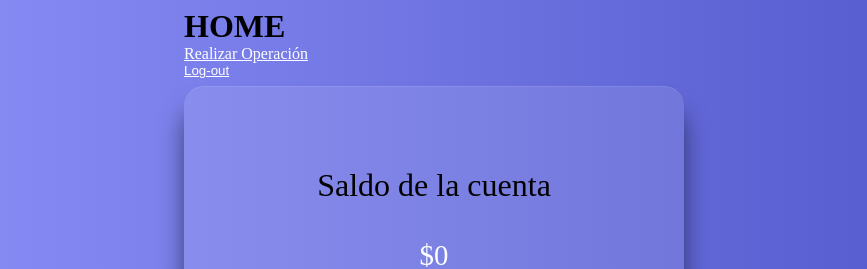
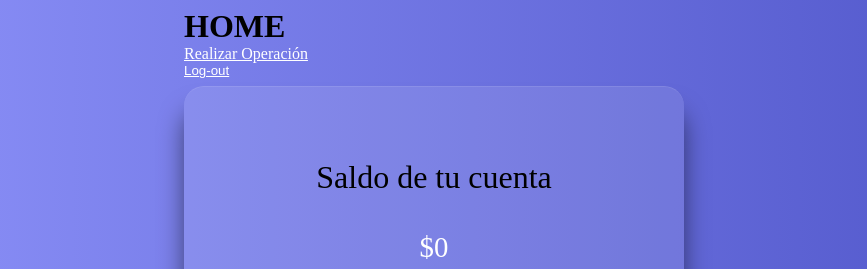
Before and after one commit to MatL98/MatBank, a React (Create React App) app in the folder client/: page /home in a window 1280 px wide. Shown: the top 269 px of the page, without its empty margins (206-1073 px from the left). Built offline with nearby package versions, Linux system fonts and the light colour scheme; no server answers; sample sign-in values are in the browser's storage.

Commit message:
add username to balance component

```diff
--- a/client/src/components/Form/formStyle.js
+++ b/client/src/components/Form/formStyle.js
@@ -104,7 +104,7 @@ export const PopUp = styled.div`
 	align-items: center;
 	margin-top: 2rem;
 	height: 2.5rem;
-	width: 50%;
+	width: 100%;
 	border-radius: 35px;
 	background: rgba(255, 255, 255, 0.2);
 	padding: 0.5rem 1.2rem;
@@ -120,6 +120,11 @@ export const PopUp = styled.div`
 		font-weight: 600;
 		letter-spacing: 1px;
 	}
+  @media screen and (min-width: 768px) {
+    {
+      width: 500px;
+    }
+  }
 `;
 export const PopUp2 = styled.div`
 	display: flex;
@@ -141,4 +146,9 @@ export const PopUp2 = styled.div`
 		font-weight: 600;
 		letter-spacing: 1px;
 	}
+  @media screen and (min-width: 768px) {
+    {
+      width: 500px;
+    }
+  }
 `;
--- a/client/src/components/Home/Balance/Balance.jsx
+++ b/client/src/components/Home/Balance/Balance.jsx
@@ -1,14 +1,16 @@
 import React from "react";
-import { CardStyle, ContentStyle, ContentStyleCash } from "./balanceStyles";
+import { CardStyle, ContentStyle, ContentStyleCash, ContentStyleH1 } from "./balanceStyles";
 
 
 const Balance = (prop) =>{
   console.log(prop);
   const cashBalance = prop.data
+  const userName = prop.user
 
   return(
       <CardStyle>
-        <ContentStyle>Saldo de la cuenta</ContentStyle>
+        <ContentStyleH1>{userName}</ContentStyleH1>
+        <ContentStyle>Saldo de tu cuenta</ContentStyle>
         <ContentStyleCash>${cashBalance}</ContentStyleCash>
       </CardStyle>
   )
--- a/client/src/components/Home/Balance/balanceStyles.js
+++ b/client/src/components/Home/Balance/balanceStyles.js
@@ -29,15 +29,23 @@ export const CardStyle = styled.div`
     }
 `;
 
+export const ContentStyleH1 = styled.p`
+  display: flex;
+  flex-direction: row;
+  justify-content: center;
+  margin-top: 2.5rem;
+  text-transform: capitalize;
+  color: black;
+  font-size: 2rem;
+`;
 export const ContentStyle = styled.p`
   display: flex;
   flex-direction: row;
   justify-content: center;
-  margin-top: 5rem;
+  margin-top: 2rem;
   color: black;
   font-size: 2rem;
 `;
-
 export const ContentStyleCash = styled.p`
   display: flex;
   flex-direction: row;
--- a/client/src/components/Home/Home.jsx
+++ b/client/src/components/Home/Home.jsx
@@ -8,6 +8,7 @@ import { Link, useNavigate } from "react-router-dom";
 const Home = () => {
   const [operation, setOperations] = useState([]);
   const [cash, setCash] = useState(0);
+  const [userName, setUserName] = useState()
   let navigate = useNavigate();
 
   const getApi = () => {
@@ -15,6 +16,7 @@ const Home = () => {
       const data = response.data
       const dataParsed = JSON.parse(data.data)
       const totalAmount = data.sum
+      setUserName(dataParsed[0].username)
       setCash(totalAmount)
       setOperations(dataParsed[0].Operations);
       return dataParsed;
@@ -42,7 +44,7 @@ const Home = () => {
         <h1>HOME</h1>
         <Link to={"/form"}>Realizar Operación</Link>
         <button onClick={logOut}>Log-out</button>
-        <Balance data={cash} />
+        <Balance data={cash} user={userName}/>
       </BalanceDiv>
 
       <TableStyle>
--- a/client/src/components/auth/Login/Login.jsx
+++ b/client/src/components/auth/Login/Login.jsx
@@ -38,7 +38,7 @@ const Login = () => {
         setShowMessage(true);
         setTimeout(hide, 2000);
       } else {
-        let msn = "es necesario eligir los tres campos";
+        let msn = "Es necesario eligir los tres campos";
         setFailForm(msn);
         setTimeout(hide, 2000);
       }
--- a/client/src/components/auth/Login/loginStyle.js
+++ b/client/src/components/auth/Login/loginStyle.js
@@ -99,6 +99,11 @@ export const PopUp = styled.div`
     font-weight: 600;
     letter-spacing: 1px;
   }
+  @media screen and (min-width: 768px) {
+    {
+      width: 500px;
+    }
+  }
 `;
 export const PopUp2 = styled.div`
   display: flex;
@@ -118,4 +123,9 @@ export const PopUp2 = styled.div`
     font-weight: 600;
     letter-spacing: 1px;
   }
+  @media screen and (min-width: 768px) {
+    {
+      width: 500px;
+    }
+  }
 `;
--- a/client/src/components/auth/SignUp/signStyle.js
+++ b/client/src/components/auth/SignUp/signStyle.js
@@ -101,6 +101,11 @@ export const PopUp = styled.div`
 		font-weight: 600;
 		letter-spacing: 1px;
 	}
+  @media screen and (min-width: 768px) {
+    {
+      width: 500px;
+    }
+  }
 `;
 export const PopUp2 = styled.div`
 	display: flex;
@@ -122,4 +127,9 @@ export const PopUp2 = styled.div`
 		font-weight: 600;
 		letter-spacing: 1px;
 	}
+  @media screen and (min-width: 768px) {
+    {
+      width: 500px;
+    }
+  }
 `;
```
